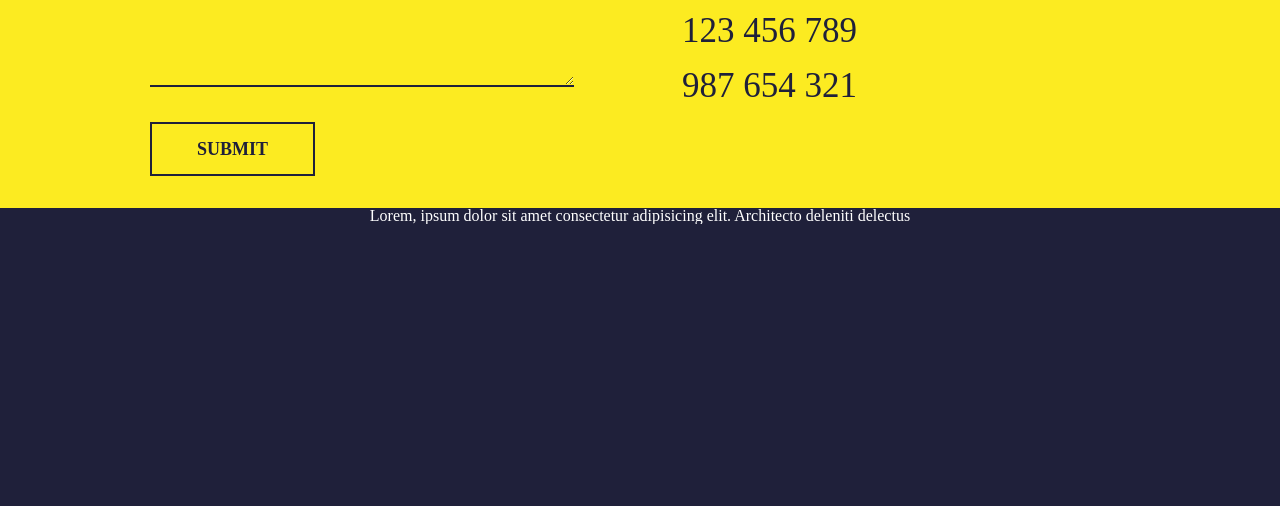
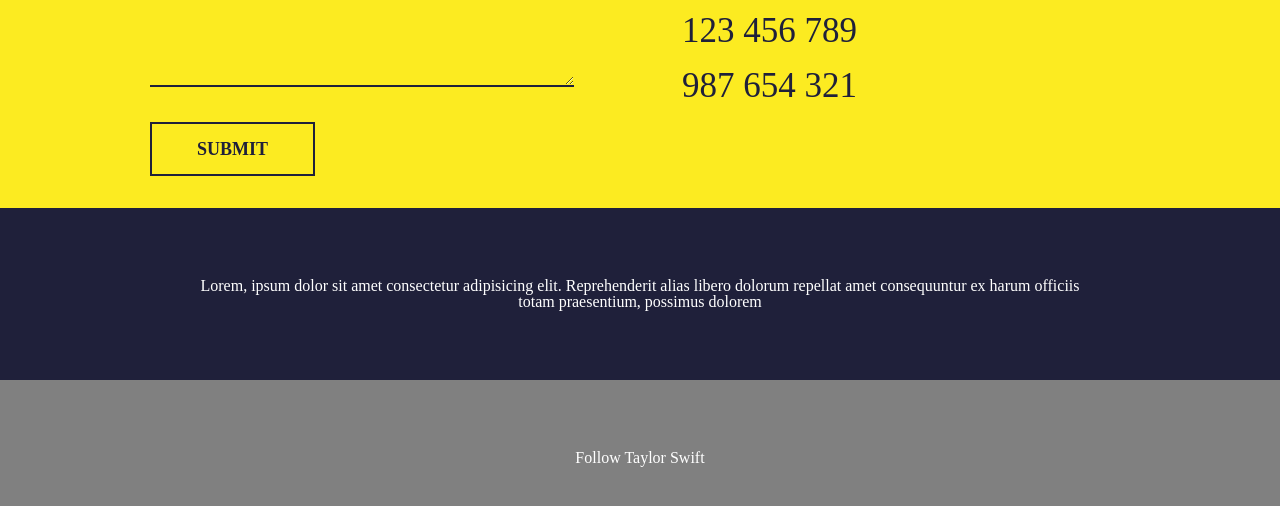
Before and after one commit to eyekavya/Taylor_Swift_Template, a plain HTML site: page index.html in a window 1280 px wide. Shown: the part 3079-3585 px from the top of the page. Before the commit the page ends 3303 px from the top, so only its background shows below. Drawn offline with Linux system fonts and the light colour scheme; a web font is replaced by a local one.

Commit message:
Completed

```diff
--- a/assets/stylesheet/style.css
+++ b/assets/stylesheet/style.css
@@ -223,11 +223,13 @@ hero h2 {
     color: #1f203a;
     padding: 10px 42px;
 }
-/*
-.sampleText {
-    height: 200px;
-} */
-.sampleText p {
+
+.sampleText p, footer p {
     color: white;
     text-align: center;
+    padding: 70px 200px;
 }
+
+footer {
+    background: grey;
+}
--- a/index.html
+++ b/index.html
@@ -113,8 +113,12 @@
         </div>
 
         <div class="sampleText">
-            <p>Lorem, ipsum dolor sit amet consectetur adipisicing elit. Architecto deleniti delectus</p>
+            <p>Lorem, ipsum dolor sit amet consectetur adipisicing elit. Reprehenderit alias libero dolorum repellat amet consequuntur ex harum officiis totam praesentium, possimus dolorem</p>
         </div>
     </main>
+
+    <footer>
+        <p>Follow Taylor Swift</p>
+    </footer>
 </body>
 </html>
```
